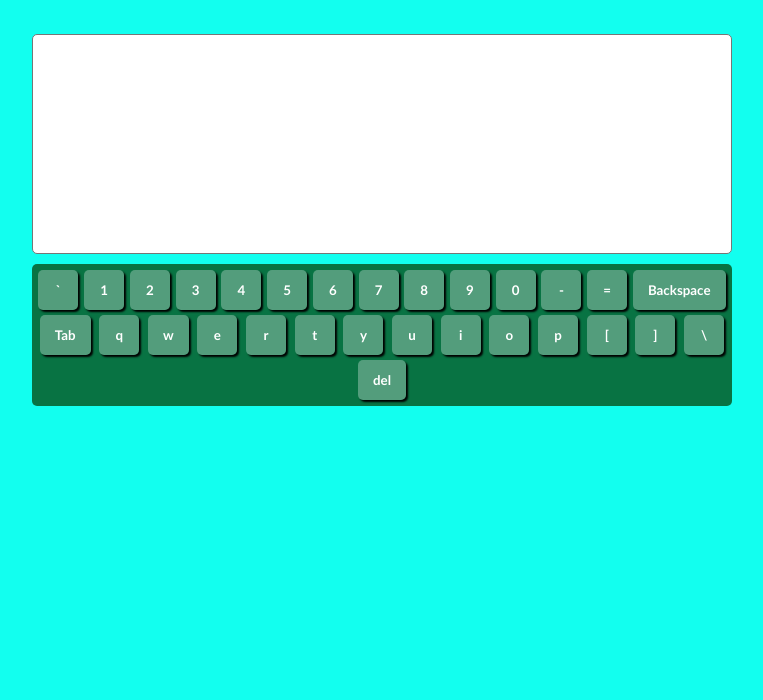
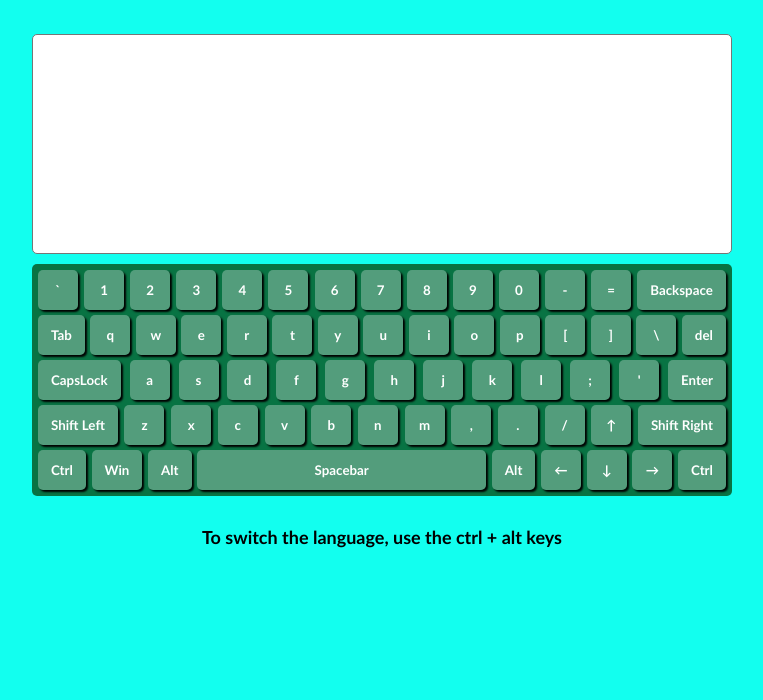
Before and after one commit to Yuriy113/virtual-keyboard, a website with bundled scripts: page index.html in a window 1280 px wide. Shown: the part 100-800 px from the top of the page, without its empty margins (258-1021 px from the left). Built offline with nearby package versions, Linux system fonts and the light colour scheme.

Commit message:
feat: service buttons behavior was implemented

```diff
--- /dev/null
+++ b/js/Keys.js
@@ -0,0 +1,114 @@
+const keys = [
+  // row1
+  { en: { normal: '`', shifted: '~' }, ru: { normal: 'ё', shifted: 'Ё' }, code: 'Backquote' },
+  { en: { normal: '1', shifted: '!' }, ru: { normal: '1', shifted: '!' }, code: 'Digit1' },
+  { en: { normal: '2', shifted: '@' }, ru: { normal: '2', shifted: '"' }, code: 'Digit2' },
+  { en: { normal: '3', shifted: '#' }, ru: { normal: '3', shifted: '№' }, code: 'Digit3' },
+  { en: { normal: '4', shifted: '$' }, ru: { normal: '4', shifted: ';' }, code: 'Digit4' },
+  { en: { normal: '5', shifted: '%' }, ru: { normal: '5', shifted: '%' }, code: 'Digit5' },
+  { en: { normal: '6', shifted: '^' }, ru: { normal: '6', shifted: ':' }, code: 'Digit6' },
+  { en: { normal: '7', shifted: '&' }, ru: { normal: '7', shifted: '?' }, code: 'Digit7' },
+  { en: { normal: '8', shifted: '*' }, ru: { normal: '8', shifted: '*' }, code: 'Digit8' },
+  { en: { normal: '9', shifted: '(' }, ru: { normal: '9', shifted: '(' }, code: 'Digit9' },
+  { en: { normal: '0', shifted: ')' }, ru: { normal: '0', shifted: ')' }, code: 'Digit0' },
+  { en: { normal: '-', shifted: '_' }, ru: { normal: '-', shifted: '_' }, code: 'Minus' },
+  { en: { normal: '=', shifted: '+' }, ru: { normal: '=', shifted: '+' }, code: 'Equal' },
+  {
+    en: { normal: 'Backspace', shifted: 'Backspace' },
+    ru: { normal: 'Backspace', shifted: 'Backspace' },
+    code: 'Backspace',
+  },
+  // row 2
+  { en: { normal: 'Tab', shifted: 'Tab' }, ru: { normal: 'Tab', shifted: 'Tab' }, code: 'Tab' },
+  { en: { normal: 'q', shifted: 'Q' }, ru: { normal: 'й', shifted: 'Й' }, code: 'KeyQ' },
+  { en: { normal: 'w', shifted: 'W' }, ru: { normal: 'ц', shifted: 'Ц' }, code: 'KeyW' },
+  { en: { normal: 'e', shifted: 'E' }, ru: { normal: 'у', shifted: 'У' }, code: 'KeyE' },
+  { en: { normal: 'r', shifted: 'R' }, ru: { normal: 'к', shifted: 'К' }, code: 'KeyR' },
+  { en: { normal: 't', shifted: 'T' }, ru: { normal: 'е', shifted: 'Е' }, code: 'KeyT' },
+  { en: { normal: 'y', shifted: 'Y' }, ru: { normal: 'н', shifted: 'Н' }, code: 'KeyY' },
+  { en: { normal: 'u', shifted: 'U' }, ru: { normal: 'г', shifted: 'Г' }, code: 'KeyU' },
+  { en: { normal: 'i', shifted: 'I' }, ru: { normal: 'ш', shifted: 'Ш' }, code: 'KeyI' },
+  { en: { normal: 'o', shifted: 'O' }, ru: { normal: 'щ', shifted: 'Щ' }, code: 'KeyO' },
+  { en: { normal: 'p', shifted: 'P' }, ru: { normal: 'з', shifted: 'З' }, code: 'KeyP' },
+  { en: { normal: '[', shifted: '{' }, ru: { normal: 'х', shifted: 'Х' }, code: 'BracketLeft' },
+  { en: { normal: ']', shifted: '}' }, ru: { normal: 'ъ', shifted: 'Ъ' }, code: 'BracketRight' },
+  { en: { normal: '\\', shifted: '|' }, ru: { normal: '\\', shifted: '/' }, code: 'Backslash' },
+  { en: { normal: 'del', shifted: 'del' }, ru: { normal: 'del', shifted: 'del' }, code: 'Delete' },
+
+  // row 3
+  {
+    en: { normal: 'CapsLock', shifted: 'CapsLock' },
+    ru: { normal: 'CapsLock', shifted: 'CapsLock' },
+    code: 'CapsLock',
+  },
+  { en: { normal: 'a', shifted: 'A' }, ru: { normal: 'ф', shifted: 'Ф' }, code: 'KeyA' },
+  { en: { normal: 's', shifted: 'S' }, ru: { normal: 'ы', shifted: 'Ы' }, code: 'KeyS' },
+  { en: { normal: 'd', shifted: 'D' }, ru: { normal: 'в', shifted: 'В' }, code: 'KeyD' },
+  { en: { normal: 'f', shifted: 'F' }, ru: { normal: 'а', shifted: 'А' }, code: 'KeyF' },
+  { en: { normal: 'g', shifted: 'G' }, ru: { normal: 'п', shifted: 'П' }, code: 'KeyG' },
+  { en: { normal: 'h', shifted: 'H' }, ru: { normal: 'р', shifted: 'Р' }, code: 'KeyH' },
+  { en: { normal: 'j', shifted: 'j' }, ru: { normal: 'о', shifted: 'О' }, code: 'KeyJ' },
+  { en: { normal: 'k', shifted: 'K' }, ru: { normal: 'л', shifted: 'Л' }, code: 'KeyK' },
+  { en: { normal: 'l', shifted: 'L' }, ru: { normal: 'д', shifted: 'Д' }, code: 'KeyL' },
+  { en: { normal: ';', shifted: ':' }, ru: { normal: 'ж', shifted: 'Ж' }, code: 'Semicolon' },
+  { en: { normal: "'", shifted: '"' }, ru: { normal: 'э', shifted: 'Э' }, code: 'Quote' },
+  {
+    en: { normal: 'Enter', shifted: 'Enter' },
+    ru: { normal: 'Enter', shifted: 'Enter' },
+    code: 'Enter',
+  },
+
+  // row 4
+  {
+    en: { normal: 'Shift Left', shifted: 'Shift Left' },
+    ru: { normal: 'Shift Left', shifted: 'Shift Left' },
+    code: 'ShiftLeft',
+  },
+  { en: { normal: 'z', shifted: 'Z' }, ru: { normal: 'я', shifted: 'Я' }, code: 'KeyZ' },
+  { en: { normal: 'x', shifted: 'X' }, ru: { normal: 'ч', shifted: 'Ч' }, code: 'KeyX' },
+  { en: { normal: 'c', shifted: 'C' }, ru: { normal: 'с', shifted: 'С' }, code: 'KeyC' },
+  { en: { normal: 'v', shifted: 'V' }, ru: { normal: 'м', shifted: 'М' }, code: 'KeyV' },
+  { en: { normal: 'b', shifted: 'B' }, ru: { normal: 'и', shifted: 'И' }, code: 'KeyB' },
+  { en: { normal: 'n', shifted: 'N' }, ru: { normal: 'т', shifted: 'Т' }, code: 'KeyN' },
+  { en: { normal: 'm', shifted: 'M' }, ru: { normal: 'ь', shifted: 'Ь' }, code: 'KeyM' },
+  { en: { normal: ',', shifted: '<' }, ru: { normal: 'б', shifted: 'Б' }, code: 'Comma' },
+  { en: { normal: '.', shifted: '>' }, ru: { normal: 'ю', shifted: 'Ю' }, code: 'Period' },
+  { en: { normal: '/', shifted: '?' }, ru: { normal: '.', shifted: ',' }, code: 'Slash' },
+  { en: { normal: '↑', shifted: '↑' }, ru: { normal: '↑', shifted: '↑' }, code: 'ArrowUp' },
+  {
+    en: { normal: 'Shift Right', shifted: 'Shift Right' },
+    ru: { normal: 'Shift Right', shifted: 'Shift Right' },
+    code: 'ShiftRight',
+  },
+  {
+    en: { normal: 'Ctrl', shifted: 'Ctrl' },
+    ru: { normal: 'Ctrl', shifted: 'Ctrl' },
+    code: 'ControlLeft',
+  },
+  {
+    en: { normal: 'Win', shifted: 'Win' },
+    ru: { normal: 'Win', shifted: 'Win' },
+    code: 'MetaLeft',
+  },
+  { en: { normal: 'Alt', shifted: 'Alt' }, ru: { normal: 'Alt', shifted: 'Alt' }, code: 'AltLeft' },
+  {
+    en: { normal: 'Spacebar', shifted: 'Spacebar' },
+    ru: { normal: 'Spacebar', shifted: 'Spacebar' },
+    code: 'Space',
+  },
+  {
+    en: { normal: 'Alt', shifted: 'Alt' },
+    ru: { normal: 'Alt', shifted: 'Alt' },
+    code: 'AltRight',
+  },
+  { en: { normal: '←', shifted: '←' }, ru: { normal: '←', shifted: '←' }, code: 'ArrowLeft' },
+  { en: { normal: '↓', shifted: '↓' }, ru: { normal: '↓', shifted: '↓' }, code: 'ArrowDown' },
+  { en: { normal: '→', shifted: '→' }, ru: { normal: '→', shifted: '→' }, code: 'ArrowRight' },
+  {
+    en: { normal: 'Ctrl', shifted: 'Ctrl' },
+    ru: { normal: 'Ctrl', shifted: 'Ctrl' },
+    code: 'ControlRight',
+  },
+];
+
+export default keys;
--- a/js/index.js
+++ b/js/index.js
@@ -1,3 +1,5 @@
+import keys from './Keys.js';
+
 document.body.style.backgroundColor = '#12ffef';
 
 const container = document.createElement('div');
@@ -24,48 +26,15 @@ pageLanguage.innerText = 'en';
 pageLanguage.classList.add('lang');
 container.appendChild(pageLanguage);
 
+const shortcutHint = document.createElement('p');
+shortcutHint.innerText = 'To switch the language, use the ctrl + alt keys';
+shortcutHint.classList.add('hint');
+container.appendChild(shortcutHint);
+
 const languages = ['en', 'ru'];
 const states = ['normal', 'shifted'];
 let currentLang = false;
 let currentState = false;
-
-const keys = [
-  // row1
-  { en: { normal: '`', shifted: '~' }, ru: { normal: 'ё', shifted: 'Ё' }, code: 'Backquote' },
-  { en: { normal: '1', shifted: '!' }, ru: { normal: '1', shifted: '!' }, code: 'Digit1' },
-  { en: { normal: '2', shifted: '@' }, ru: { normal: '2', shifted: '"' }, code: 'Digit2' },
-  { en: { normal: '3', shifted: '#' }, ru: { normal: '3', shifted: '№' }, code: 'Digit3' },
-  { en: { normal: '4', shifted: '$' }, ru: { normal: '4', shifted: ';' }, code: 'Digit4' },
-  { en: { normal: '5', shifted: '%' }, ru: { normal: '5', shifted: '%' }, code: 'Digit5' },
-  { en: { normal: '6', shifted: '^' }, ru: { normal: '6', shifted: ':' }, code: 'Digit6' },
-  { en: { normal: '7', shifted: '&' }, ru: { normal: '7', shifted: '?' }, code: 'Digit7' },
-  { en: { normal: '8', shifted: '*' }, ru: { normal: '8', shifted: '*' }, code: 'Digit8' },
-  { en: { normal: '9', shifted: '(' }, ru: { normal: '9', shifted: '(' }, code: 'Digit9' },
-  { en: { normal: '0', shifted: ')' }, ru: { normal: '0', shifted: ')' }, code: 'Digit0' },
-  { en: { normal: '-', shifted: '_' }, ru: { normal: '-', shifted: '_' }, code: 'Minus' },
-  { en: { normal: '=', shifted: '+' }, ru: { normal: '=', shifted: '+' }, code: 'Equal' },
-  {
-    en: { normal: 'Backspace', shifted: 'Backspace' },
-    ru: { normal: 'Backspace', shifted: 'Backspace' },
-    code: 'Backspace',
-  },
-  // row 2
-  { en: { normal: 'Tab', shifted: 'Tab' }, ru: { normal: 'Tab', shifted: 'Tab' }, code: 'Tab' },
-  { en: { normal: 'q', shifted: 'Q' }, ru: { normal: 'й', shifted: 'Й' }, code: 'KeyQ' },
-  { en: { normal: 'w', shifted: 'W' }, ru: { normal: 'ц', shifted: 'Ц' }, code: 'KeyW' },
-  { en: { normal: 'e', shifted: 'E' }, ru: { normal: 'у', shifted: 'У' }, code: 'KeyE' },
-  { en: { normal: 'r', shifted: 'R' }, ru: { normal: 'к', shifted: 'К' }, code: 'KeyR' },
-  { en: { normal: 't', shifted: 'T' }, ru: { normal: 'е', shifted: 'Е' }, code: 'KeyT' },
-  { en: { normal: 'y', shifted: 'Y' }, ru: { normal: 'н', shifted: 'Н' }, code: 'KeyY' },
-  { en: { normal: 'u', shifted: 'U' }, ru: { normal: 'г', shifted: 'Г' }, code: 'KeyU' },
-  { en: { normal: 'i', shifted: 'I' }, ru: { normal: 'ш', shifted: 'Ш' }, code: 'KeyI' },
-  { en: { normal: 'o', shifted: 'O' }, ru: { normal: 'щ', shifted: 'Щ' }, code: 'KeyO' },
-  { en: { normal: 'p', shifted: 'P' }, ru: { normal: 'з', shifted: 'З' }, code: 'KeyP' },
-  { en: { normal: '[', shifted: '{' }, ru: { normal: 'х', shifted: 'Х' }, code: 'BracketLeft' },
-  { en: { normal: ']', shifted: '}' }, ru: { normal: 'ъ', shifted: 'Ъ' }, code: 'BracketRight' },
-  { en: { normal: '\\', shifted: '|' }, ru: { normal: '\\', shifted: '/' }, code: 'Backslash' },
-  { en: { normal: 'del', shifted: 'del' }, ru: { normal: 'del', shifted: 'del' }, code: 'Delete' },
-];
 
 const removePrev = () => {
   let caret = textarea.selectionStart;
@@ -96,42 +65,62 @@ const removeNext = () => {
 };
 
 const createKeyboardKeys = (keys, lang, shift) => {
-  for (let value of keys) {
-    const key = document.createElement('button');
-    key.classList.add('keyboard__key');
-    key.innerText = value[lang][shift];
+  for (let key of keys) {
+    const button = document.createElement('button');
+    button.classList.add('keyboard__key');
+    button.classList.add(`${key.code}`);
+    button.innerText = key[lang][shift];
 
-    key.addEventListener('click', () => {
-      if (key.innerHTML === 'Backspace') {
+    button.addEventListener('click', () => {
+      if (key.code === 'Backspace') {
         removePrev();
         return;
       }
-
-      if (key.innerHTML === 'del') {
+      if (key.code === 'Delete') {
         removeNext();
         return;
       }
+      if (key.code === 'Tab') {
+        textarea.setRangeText(`    `, textarea.selectionStart, textarea.selectionEnd, 'end');
+        return;
+      }
+      if (key.code === 'ShiftLeft' || key.code === 'ShiftRight') {
+        // TODO: implement virtual shift behavior
+      }
 
-      textarea.value += key.innerText;
+      textarea.value += button.innerText;
       textarea.focus();
     });
-    keyboard.appendChild(key);
+    keyboard.appendChild(button);
   }
 };
 
 createKeyboardKeys(keys, languages[0], states[0]);
+
 document.addEventListener('click', () => textarea.focus());
 textarea.focus();
 
 document.addEventListener('keydown', (e) => {
-  let isArrow =
+  let buttons = document.querySelectorAll('.keyboard__key');
+
+  if (e.repeat) {
+    e.preventDefault();
+    return;
+  }
+
+  const isServiceKey =
     e.code === 'ArrowUp' ||
     e.code === 'ArrowDown' ||
     e.code === 'ArrowLeft' ||
-    e.code === 'ArrowRight';
-
-  if (e.repeat) return;
-  if (!isArrow) e.preventDefault();
+    e.code === 'ArrowRight' ||
+    e.code === 'Enter' ||
+    e.code === 'ShiftLeft' ||
+    e.code === 'ShiftRight' ||
+    e.code === 'ControlLeft' ||
+    e.code === 'ControlRight' ||
+    e.code === 'AltLeft' ||
+    e.code === 'AltRight' ||
+    e.code === 'Space';
 
   let lang = languages[+currentLang];
   let shift = states[+e.shiftKey];
@@ -139,10 +128,24 @@ document.addEventListener('keydown', (e) => {
     currentLang = !currentLang;
   }
 
-  let buttons = document.querySelectorAll('.keyboard__key');
   for (let i = 0; i < buttons.length; i++) {
     buttons[i].innerText = keys[i][lang][shift];
     if (keys[i].code === e.code) {
+      buttons[i].classList.add('pressed');
+
+      if (!isServiceKey) {
+        e.preventDefault();
+        textarea.focus();
+      } else {
+        for (let key of keys) {
+          if (e.code === key.code) {
+            console.log(e.target);
+          }
+        }
+        console.log(e);
+        return;
+      }
+
       if (e.code === 'Backspace') {
         removePrev();
         return;
@@ -151,8 +154,11 @@ document.addEventListener('keydown', (e) => {
         removeNext();
         return;
       }
+      if (e.code === 'Tab') {
+        textarea.setRangeText(`    `, textarea.selectionStart, textarea.selectionEnd, 'end');
+        return;
+      }
 
-      buttons[i].classList.add('pressed');
       textarea.value += buttons[i].innerHTML;
     }
   }
--- a/styles.css
+++ b/styles.css
@@ -37,7 +37,7 @@ div {
 .keyboard {
   display: flex;
   flex-wrap: wrap;
-  justify-content: space-around;
+  justify-content: space-between;
   gap: 5px;
   margin: 10px auto;
   width: 700px;
@@ -59,7 +59,8 @@ div {
   color: white;
   font-weight: 600;
   outline: none;
-  padding: 0 15px;
+  padding: 0 13px;
+  transition: all 0.2s ease;
 }
 
 .keyboard__key:hover {
@@ -68,18 +69,26 @@ div {
 
 .keyboard__key:active {
   background-color: rgb(111, 255, 0);
+  transform: scale(0.95);
   box-shadow: none;
   color: black;
+  border-radius: 7px;
 }
 
 .pressed {
   background-color: rgb(111, 255, 0);
+  transform: scale(0.95);
+  box-shadow: none;
+  color: black;
+  border-radius: 7px;
 }
 
 .lang {
   position: absolute;
   /* font-family: Calibri, sans-serif; */
   text-transform: uppercase;
+  font-weight: 600;
+  font-size: 18px;
   background-color: #fff;
   display: flex;
   justify-content: center;
@@ -90,3 +99,16 @@ div {
   top: 30px;
   /* left: 50px; */
 }
+
+.hint {
+  padding-top: 20px;
+  text-align: center;
+  font-size: 18px;
+  font-weight: 600;
+}
+
+/* Special styles */
+
+.Space {
+  width: 42%;
+}
```
Also changed, not shown: index.html (+1 -1 lines).
